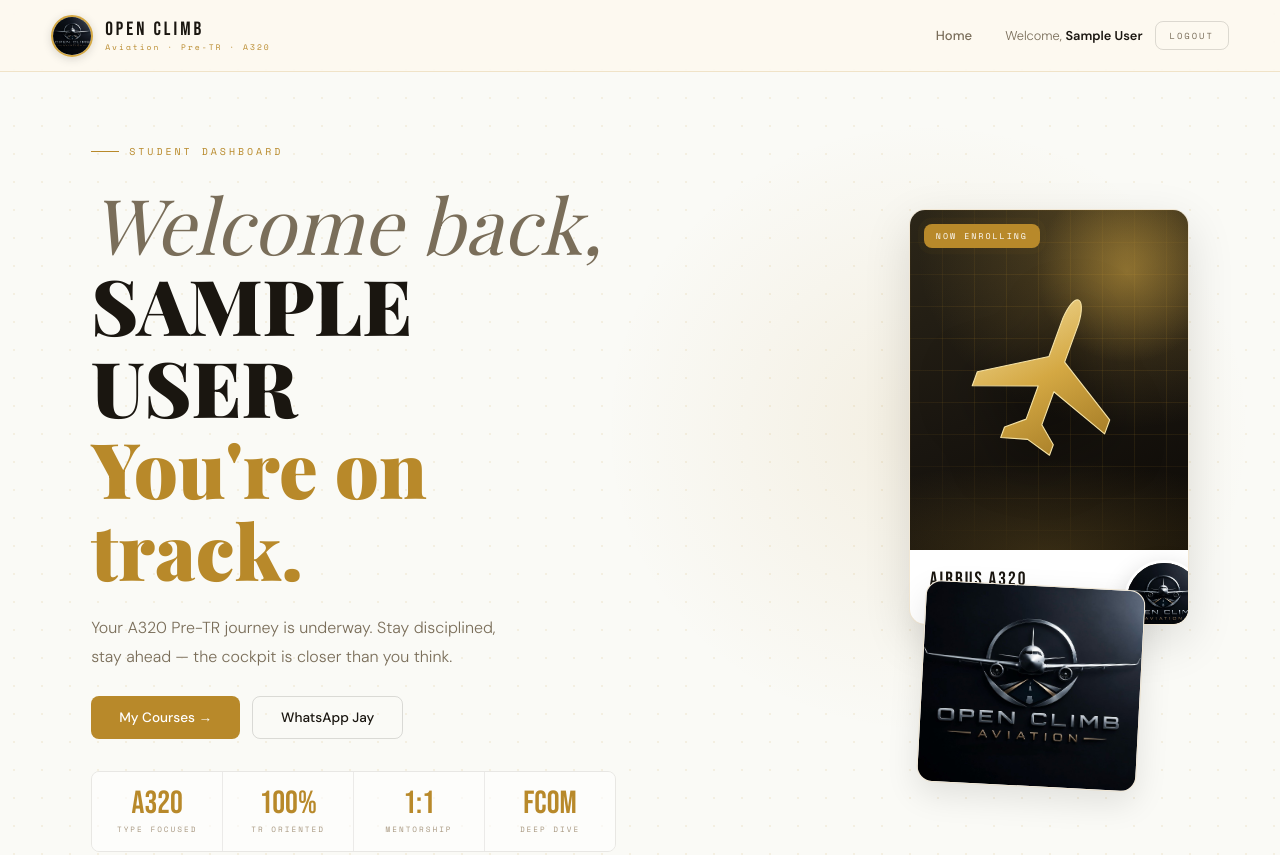
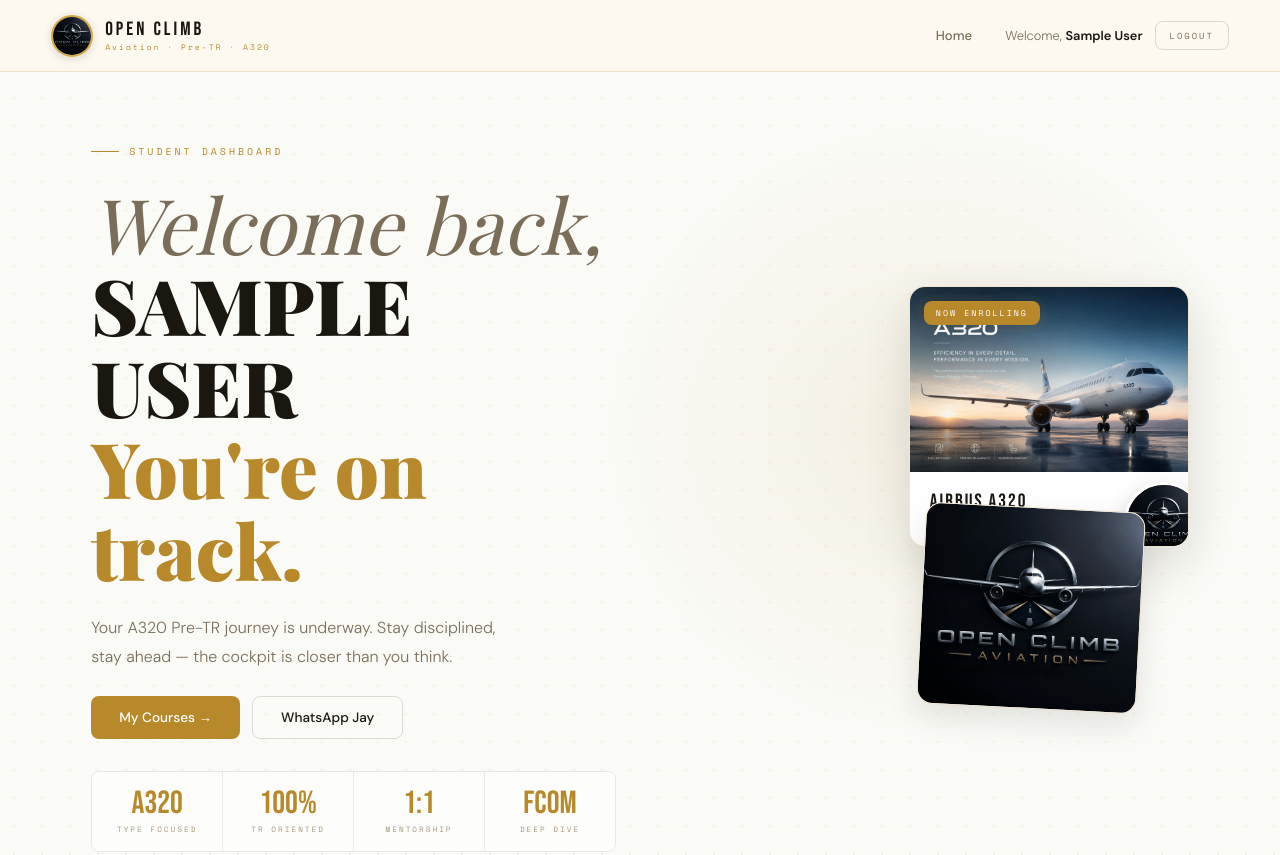
Before and after one commit to Arnavs-7/Open-Climb-Aviation, a plain HTML site: page frontend/dashboard.html in a window 1280 px wide. Shown: the top 855 px of the page. Drawn offline with nearby package versions, Linux system fonts and the light colour scheme; no server answers; sample sign-in values are in the browser's storage; a web font is replaced by a local one.

Commit message:
Use real A320 photo on dashboard hero card
Replace the placeholder A320 silhouette with the new assets/a320-dashboard.jpg
(3:2, object-fit cover, rounded corners + shadow). Show the card full-width on
mobile (secondary card hidden) and fix the mobile grid column with minmax(0,1fr)
so the card fits with no overflow or distortion.

```diff
--- a/frontend/dashboard.html
+++ b/frontend/dashboard.html
@@ -247,37 +247,12 @@
     box-shadow: 0 16px 48px rgba(0,0,0,0.12);
     background: var(--white); position: relative;
   }
-  .hero-card-main img {
-    width: 100%; height: 340px; object-fit: cover; object-position: center 15%;
+  /* A320 hero photo — full 3:2 frame so the landscape image shows undistorted */
+  .hero-card-main img,
+  .hero-card-photo {
+    width: 100%; aspect-ratio: 3 / 2; height: auto;
+    object-fit: cover; object-position: center;
     display: block;
-  }
-  /* A320 brand visual — premium charcoal/gold gradient + climbing-jet silhouette */
-  .hero-card-visual {
-    position: relative; width: 100%; height: 340px; overflow: hidden;
-    background:
-      radial-gradient(130% 90% at 78% 12%, rgba(212,168,67,0.30), rgba(212,168,67,0) 58%),
-      linear-gradient(158deg, #2C2618 0%, #1A1610 52%, #0D0A06 100%);
-  }
-  .hcv-grid {
-    position: absolute; inset: 0;
-    background-image:
-      linear-gradient(rgba(184,137,42,0.13) 1px, transparent 1px),
-      linear-gradient(90deg, rgba(184,137,42,0.13) 1px, transparent 1px);
-    background-size: 32px 32px;
-    -webkit-mask-image: radial-gradient(125% 85% at 58% 42%, #000 32%, transparent 78%);
-            mask-image: radial-gradient(125% 85% at 58% 42%, #000 32%, transparent 78%);
-  }
-  .hcv-glow {
-    position: absolute; right: -34px; top: -34px; width: 190px; height: 190px; border-radius: 50%;
-    background: radial-gradient(circle, rgba(212,168,67,0.45), rgba(212,168,67,0) 68%);
-  }
-  .hcv-runway {
-    position: absolute; left: 50%; bottom: -4px; width: 220%; height: 130px; transform: translateX(-50%);
-    background: radial-gradient(58% 100% at 50% 100%, rgba(212,168,67,0.20), rgba(212,168,67,0) 72%);
-  }
-  .hcv-plane {
-    position: absolute; inset: 0; margin: auto; width: 80%; height: auto;
-    filter: drop-shadow(0 12px 26px rgba(0,0,0,0.55));
   }
   .hero-card-badge {
     position: absolute; top: 14px; left: 14px;
@@ -704,8 +679,13 @@
      RESPONSIVE
   ══════════════════════════════════════════ */
   @media (max-width: 1060px) {
-    .hero-inner     { grid-template-columns: 1fr; }
-    .hero-right     { display: none; }
+    /* minmax(0,1fr) stops the single column from stretching to content width */
+    .hero-inner     { grid-template-columns: minmax(0, 1fr); }
+    /* Show the A320 card full-width on mobile; drop the rotated secondary card. */
+    .hero-right       { align-items: stretch; min-width: 0; width: 100%; }
+    .hero-card-main   { width: 100%; max-width: 100%; }
+    .hero-card-secondary { display: none; }
+    .hero-card-logo   { right: 14px; bottom: -14px; }
     .instr-wrap     { grid-template-columns: 1fr; }
     .instr-photo-col{ min-height: 340px; }
     .courses-grid   { grid-template-columns: 1fr; }
@@ -804,29 +784,9 @@
     <!-- Right: instructor + poster cards -->
     <div class="hero-right">
       <div class="hero-card-main">
-        <!-- A320 brand visual (charcoal/gold gradient + climbing-jet silhouette).
-             Swap-in spot for a real photo: drop assets/a320-hero.jpeg and replace
-             this .hero-card-visual block with an <img>. -->
-        <div class="hero-card-visual" role="img" aria-label="Airbus A320 — Pre-Type Rating">
-          <div class="hcv-grid"></div>
-          <div class="hcv-glow"></div>
-          <div class="hcv-runway"></div>
-          <svg class="hcv-plane" viewBox="0 0 240 240" xmlns="http://www.w3.org/2000/svg" aria-hidden="true">
-            <defs>
-              <linearGradient id="hcvGold" x1="0" y1="0" x2="1" y2="1">
-                <stop offset="0" stop-color="#F6E3A6"/>
-                <stop offset="0.5" stop-color="#D4A843"/>
-                <stop offset="1" stop-color="#9A7220"/>
-              </linearGradient>
-            </defs>
-            <!-- contrail -->
-            <path d="M120 232 L120 150" stroke="url(#hcvGold)" stroke-width="3" stroke-linecap="round" opacity="0.18"/>
-            <g transform="rotate(20 120 120)">
-              <path d="M120 28 C124 28 128 36 129 52 L129 96 L196 138 L196 154 L129 130 L129 168 L148 184 L148 196 L120 188 L92 196 L92 184 L111 168 L111 130 L44 154 L44 138 L111 96 L111 52 C112 36 116 28 120 28 Z"
-                    fill="url(#hcvGold)" stroke="#F6E3A6" stroke-width="1.2" stroke-linejoin="round"/>
-            </g>
-          </svg>
-        </div>
+        <img class="hero-card-photo" src="assets/a320-dashboard.jpg"
+             alt="Airbus A320 — Pre-Type Rating"
+             onerror="this.parentElement.style.background='var(--warm)'"/>
         <span class="hero-card-badge">Now Enrolling</span>
         <div class="hero-card-foot">
           <div class="hero-card-name">AIRBUS A320</div>
```
Also changed, not shown: frontend/assets/a320-dashboard.jpg (added).
